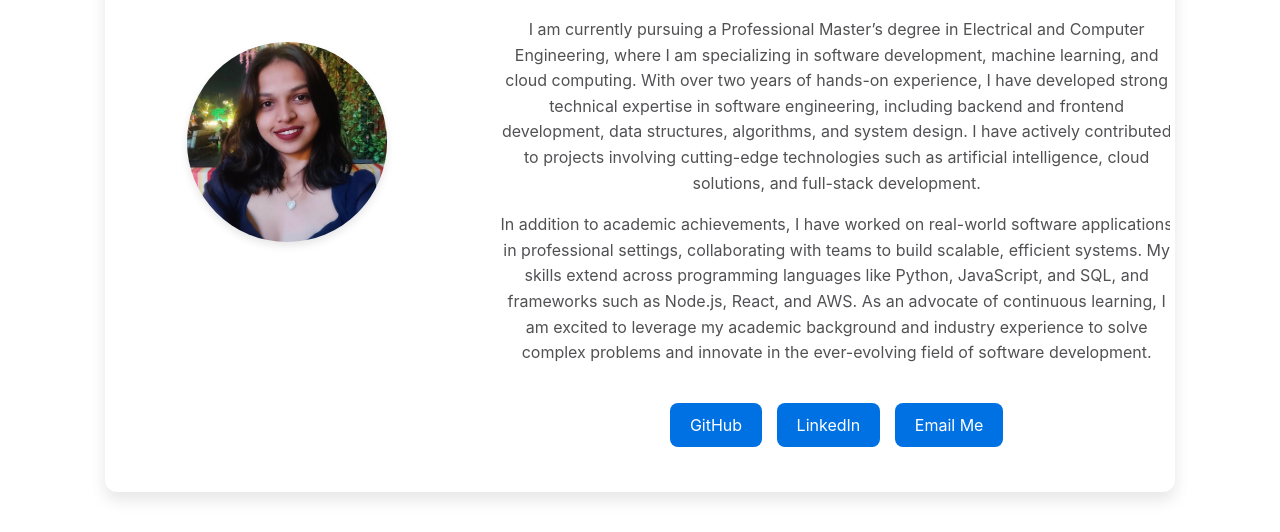
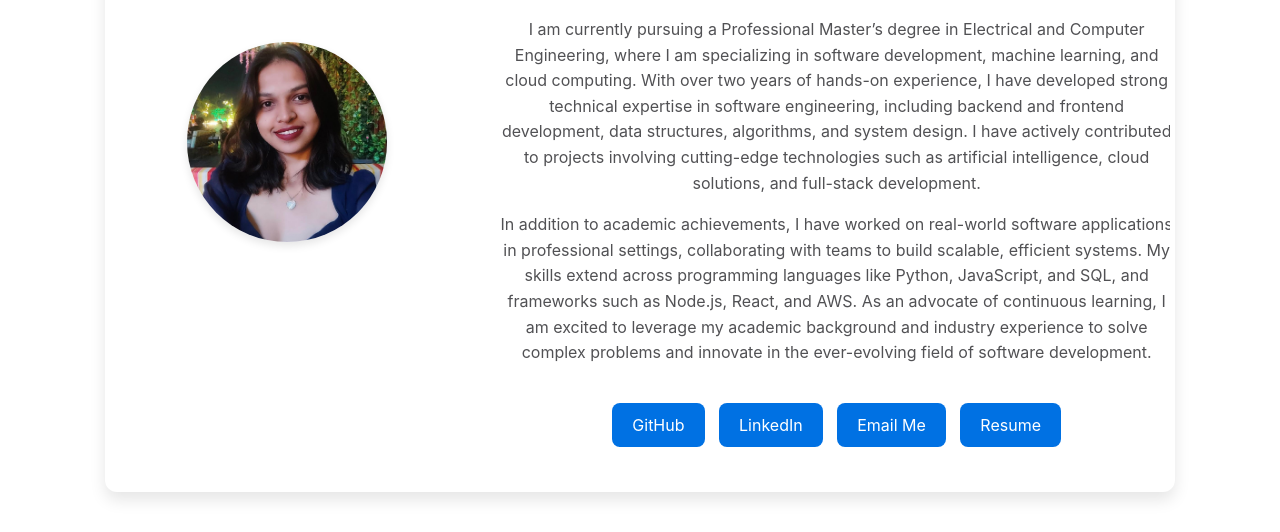
Before and after one commit to 1234567890925/info, a plain HTML site: page index.html in a window 1280 px wide. Shown: the part 287-819 px from the top of the page. Drawn offline with nearby package versions, Linux system fonts and the light colour scheme.

Commit message:
updating resume

```diff
--- a/index.html
+++ b/index.html
@@ -46,6 +46,7 @@
                                 <a href="https://github.com/1234567890925" class="button" target="_blank">GitHub</a>
                                 <a href="https://www.linkedin.com/in/rutuja-mandapmalvi/" class="button" target="_blank">LinkedIn</a>
                                 <a href="mailto:rutujm@uw.edu" class="button">Email Me</a>
+                                <a href="assests/resume_main.pdf" class="button" download="resume_main.pdf">Resume</a>
                             </div>
                         </div>
                     </div>
```
